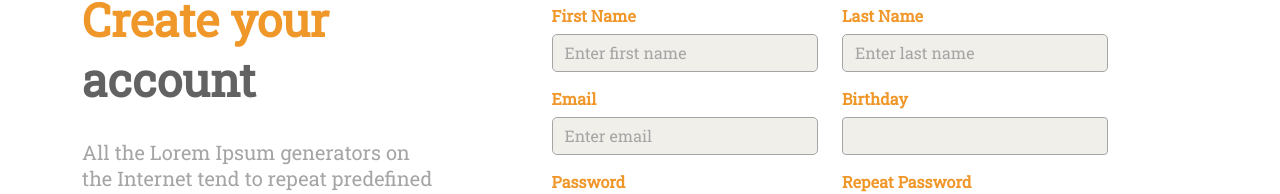
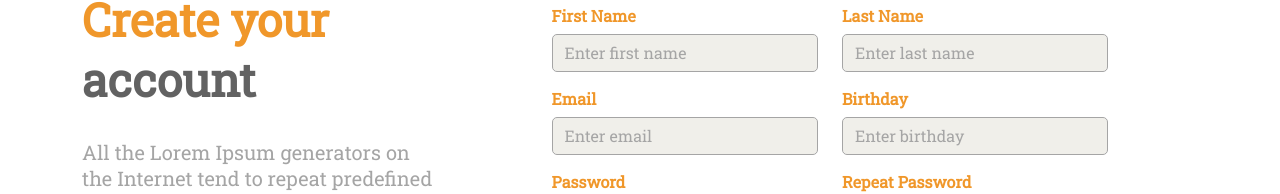
Before and after one commit to radeskia/gen-12-frontend, a React (Create React App) app in the folder client/: page /register in a window 1280 px wide. Shown: the part 497-691 px from the top of the page. Built offline with nearby package versions, Linux system fonts and the light colour scheme.

Commit message:
Update registerForm.js

```diff
--- a/client/src/components/ui/registerForm.js
+++ b/client/src/components/ui/registerForm.js
@@ -81,10 +81,14 @@ const RegisterForm = () => {
                   />
                 </Form.Group>
 
-                <Form.Group as={Col} controlId="form-control">
+                <Form.Group as={Col} controlId="formGroupEmail">
                   <Form.Label>Birthday</Form.Label>
-                  <br />
-                  <Calendar birthday={birthday} setBirthday={setBirthday}/>
+                  <Form.Control
+                    type="text"
+                    name="birthday"
+                    placeholder="Enter birthday"
+                    onChange={(e) => setBirthday(e.target.value)}
+                  />
                 </Form.Group>
               </Row>
               <Row className="mb-3">
```
